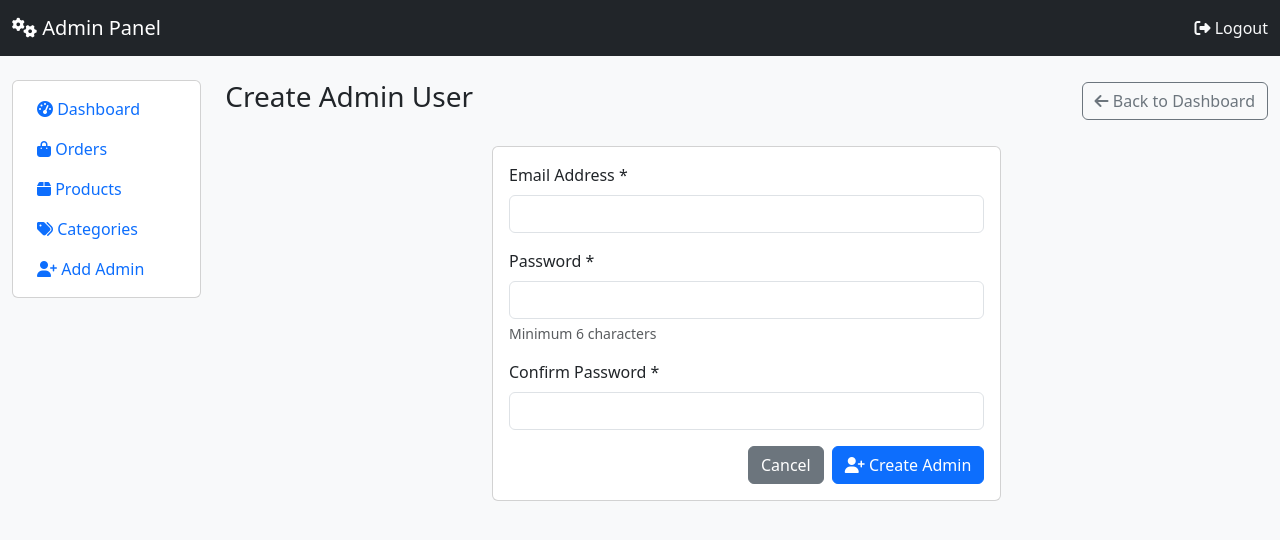
After one commit to itteamlxs/modular_store, a PHP site: the page made by modules/admin/views/user_form.php in a window 1280 px wide. The commit adds this page. Shown: the top 540 px of the page. Run offline with PHP 8.4, Linux system fonts and the light colour scheme; the template is opened without the code that fills it, so the values that code supplies are empty; the visitor is signed in with stand-in values (Sample User, id 1).

Commit message:
Fix admin module bugs and errors

```diff
--- a/modules/admin/views/orders.php
+++ b/modules/admin/views/orders.php
@@ -92,7 +92,7 @@
                                             <td>
                                                 <form action="/modular-store/public/admin/orders/status" method="post" class="d-inline">
                                                     <input type="hidden" name="order_id" value="<?= $order['id'] ?>">
-                                                    <select name="status" class="form-select form-select-sm" onchange="this.form.submit()">
+                                                    <select name="status" class="form-select form-select-sm" onchange="this.form.submit()" style="min-width: 100px;">
                                                         <option value="pending" <?= $order['status'] === 'pending' ? 'selected' : '' ?>>Pending</option>
                                                         <option value="paid" <?= $order['status'] === 'paid' ? 'selected' : '' ?>>Paid</option>
                                                         <option value="shipped" <?= $order['status'] === 'shipped' ? 'selected' : '' ?>>Shipped</option>
--- /dev/null
+++ b/modules/admin/views/user_form.php
@@ -0,0 +1,141 @@
+<?php if (!isset($_SESSION['admin_id'])) { die('Access denied'); } ?>
+<!doctype html>
+<html lang="en">
+<head>
+    <meta charset="utf-8">
+    <title>Create Admin User</title>
+    <link href="https://cdn.jsdelivr.net/npm/bootstrap@5.3.3/dist/css/bootstrap.min.css" rel="stylesheet">
+    <link href="https://cdnjs.cloudflare.com/ajax/libs/font-awesome/6.4.0/css/all.min.css" rel="stylesheet">
+</head>
+<body class="bg-light">
+
+<!-- Navbar -->
+<nav class="navbar navbar-dark bg-dark">
+    <div class="container-fluid">
+        <a class="navbar-brand" href="/modular-store/public/admin">
+            <i class="fas fa-cogs"></i> Admin Panel
+        </a>
+        <div class="navbar-nav">
+            <a class="nav-link text-light" href="/modular-store/public/admin/logout">
+                <i class="fas fa-sign-out-alt"></i> Logout
+            </a>
+        </div>
+    </div>
+</nav>
+
+<div class="container-fluid mt-4">
+    <div class="row">
+        <!-- Sidebar -->
+        <div class="col-md-3 col-lg-2">
+            <div class="card">
+                <div class="card-body p-2">
+                    <nav class="nav flex-column">
+                        <a class="nav-link" href="/modular-store/public/admin">
+                            <i class="fas fa-tachometer-alt"></i> Dashboard
+                        </a>
+                        <a class="nav-link" href="/modular-store/public/admin/orders">
+                            <i class="fas fa-shopping-bag"></i> Orders
+                        </a>
+                        <a class="nav-link" href="/modular-store/public/admin/products">
+                            <i class="fas fa-box"></i> Products
+                        </a>
+                        <a class="nav-link" href="/modular-store/public/admin/categories">
+                            <i class="fas fa-tags"></i> Categories
+                        </a>
+                        <a class="nav-link active" href="/modular-store/public/admin/users/new">
+                            <i class="fas fa-user-plus"></i> Add Admin
+                        </a>
+                    </nav>
+                </div>
+            </div>
+        </div>
+
+        <!-- Main Content -->
+        <div class="col-md-9 col-lg-10">
+            <div class="d-flex justify-content-between align-items-center mb-4">
+                <h1 class="h3">Create Admin User</h1>
+                <a href="/modular-store/public/admin" class="btn btn-outline-secondary">
+                    <i class="fas fa-arrow-left"></i> Back to Dashboard
+                </a>
+            </div>
+
+            <div class="row justify-content-center">
+                <div class="col-md-6">
+                    <div class="card">
+                        <div class="card-body">
+                            <?php if (isset($_GET['error'])): ?>
+                                <div class="alert alert-danger">
+                                    <?php
+                                    switch ($_GET['error']) {
+                                        case 'missing_fields':
+                                            echo 'All fields are required.';
+                                            break;
+                                        case 'invalid_email':
+                                            echo 'Please enter a valid email address.';
+                                            break;
+                                        case 'password_mismatch':
+                                            echo 'Passwords do not match.';
+                                            break;
+                                        case 'password_short':
+                                            echo 'Password must be at least 6 characters long.';
+                                            break;
+                                        case 'email_exists':
+                                            echo 'An account with this email already exists.';
+                                            break;
+                                        default:
+                                            echo 'An error occurred. Please try again.';
+                                    }
+                                    ?>
+                                </div>
+                            <?php endif; ?>
+
+                            <form action="/modular-store/public/admin/users" method="post">
+                                <div class="mb-3">
+                                    <label for="email" class="form-label">Email Address *</label>
+                                    <input type="email"
+                                           class="form-control"
+                                           id="email"
+                                           name="email"
+                                           value="<?= htmlspecialchars($_GET['email'] ?? '') ?>"
+                                           required>
+                                </div>
+
+                                <div class="mb-3">
+                                    <label for="password" class="form-label">Password *</label>
+                                    <input type="password"
+                                           class="form-control"
+                                           id="password"
+                                           name="password"
+                                           minlength="6"
+                                           required>
+                                    <div class="form-text">Minimum 6 characters</div>
+                                </div>
+
+                                <div class="mb-3">
+                                    <label for="confirm_password" class="form-label">Confirm Password *</label>
+                                    <input type="password"
+                                           class="form-control"
+                                           id="confirm_password"
+                                           name="confirm_password"
+                                           minlength="6"
+                                           required>
+                                </div>
+
+                                <div class="d-flex justify-content-end gap-2">
+                                    <a href="/modular-store/public/admin" class="btn btn-secondary">Cancel</a>
+                                    <button type="submit" class="btn btn-primary">
+                                        <i class="fas fa-user-plus"></i> Create Admin
+                                    </button>
+                                </div>
+                            </form>
+                        </div>
+                    </div>
+                </div>
+            </div>
+        </div>
+    </div>
+</div>
+
+<script src="https://cdn.jsdelivr.net/npm/bootstrap@5.3.3/dist/js/bootstrap.bundle.min.js"></script>
+</body>
+</html>
```
Also changed, not shown: modules/admin/controllers/AdminUserController.php (added, +67 -0 lines), modules/admin/controllers/login.php (+5 -2 lines), modules/admin/controllers/logout.php (added, +12 -0 lines), modules/admin/views/dashboard.php (+9 -0 lines), modules/admin/views/login.php (+15 -0 lines), public/index.php (added, +22 -0 lines), supabase/migrations/20250724112821_rustic_thunder.sql (added).
